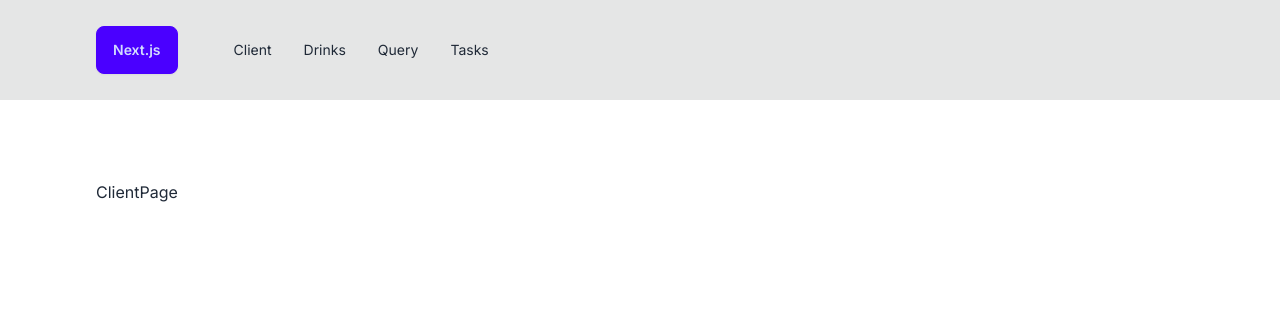
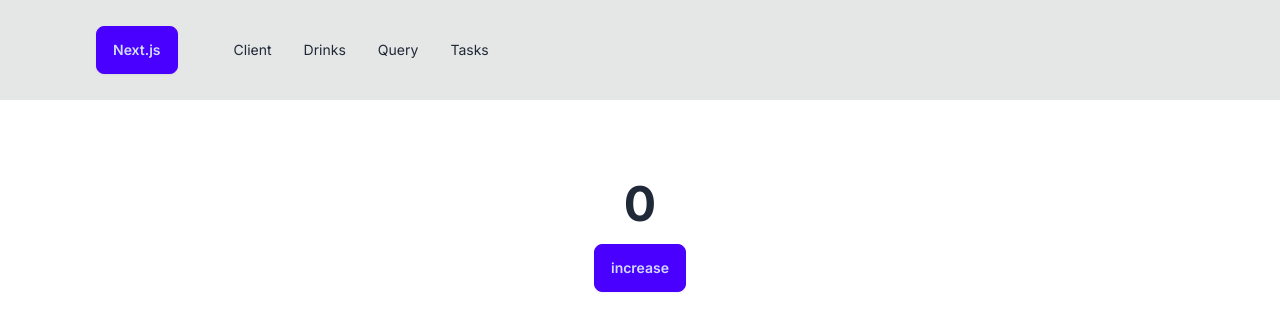
Before and after one commit to Umme-hanii/nextjs-apps, a Next.js app: page /client in a window 1280 px wide. Shown: the top 330 px of the page. Built offline with nearby package versions, Linux system fonts and the light colour scheme.

Commit message:
Client Component and counter example

```diff
--- a/app/client/page.js
+++ b/app/client/page.js
@@ -1,4 +1,21 @@
+"use client";
+
+import { useState } from "react";
+
 const ClientPage = () => {
-  return <div>ClientPage</div>;
+  const [count, setCount] = useState(0);
+  return (
+    <div className="max-w-6xl mx-auto text-center">
+      <h1 className="text-5xl font-bold mb-4">{count}</h1>
+      <button
+        className="btn btn-primary"
+        onClick={() => {
+          setCount((currState) => currState + 1);
+        }}
+      >
+        increase
+      </button>
+    </div>
+  );
 };
 export default ClientPage;
--- a/app/page.js
+++ b/app/page.js
@@ -2,9 +2,9 @@ import Link from "next/link";
 const HomePage = () => {
   return (
     <div>
-      <h1 className="text-7xl">HomePage</h1>
-      <Link href="/about" className="text-2xl">
-        About page
+      <h1 className="text-5xl mb-8 font-bold capitalize">learning next.jS</h1>
+      <Link href="/client" className="btn btn-accent capitalize">
+        get started
       </Link>
     </div>
   );
```
